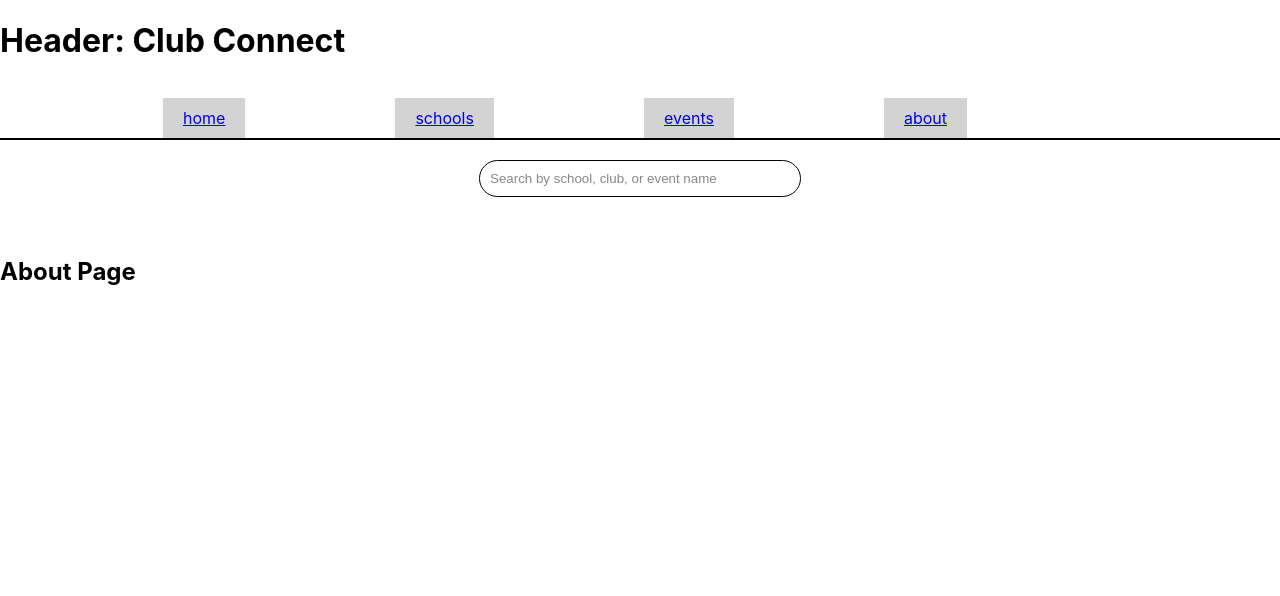
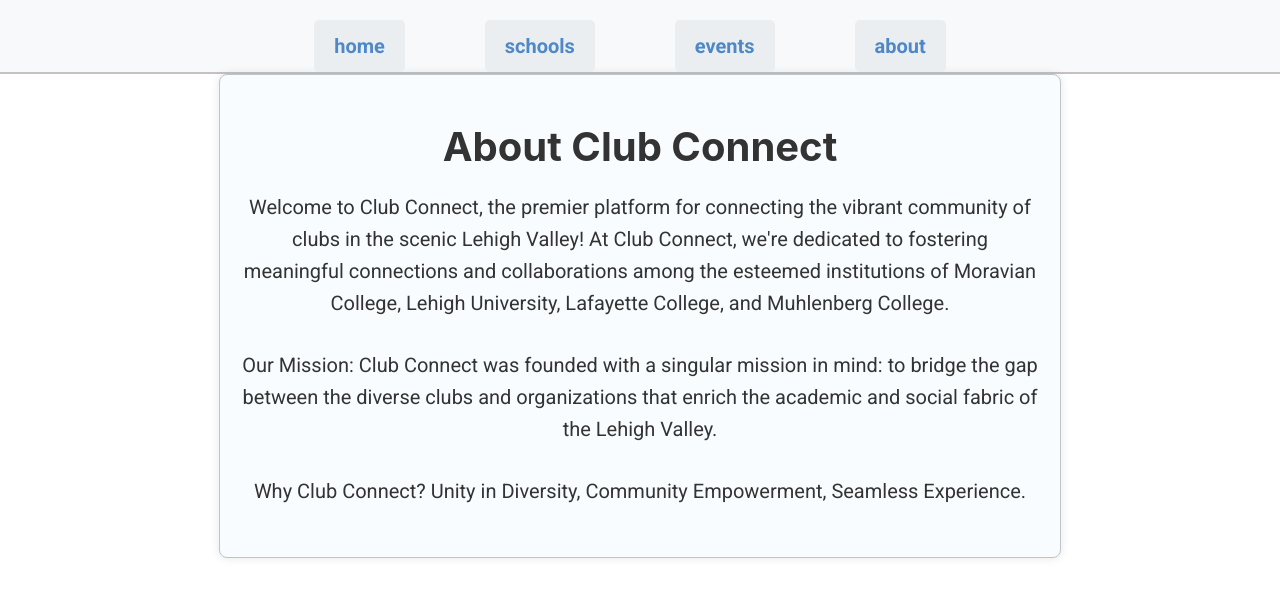
Before and after one commit to nadu1900/clubconnect, a React (Create React App) app in the folder clubconnect/: page /about in a window 1280 px wide. Shown: the top 596 px of the page. Built offline with nearby package versions, Linux system fonts and the light colour scheme.

Commit message:
Pushing my changes to repo

```diff
--- a/clubconnect/src/components/NavBar.css
+++ b/clubconnect/src/components/NavBar.css
@@ -1,22 +1,25 @@
 .nav-links {
-  display: flex;
+  display:flex;
   justify-content: center;
   align-items: center;
-  border-bottom: 2px solid black;
+  gap: 60px;
+  border-bottom: 2px solid rgb(198, 194, 194);
+  background-color: #f8f9fa;
 }
-
 
 .button {
   padding: 10px 20px;
-  background-color: lightgray;
+  background-color: #ebeef1;
+  color: white;
   cursor: pointer;
   transition: background-color 0.3s ease;
-  margin-right: 150px;
+  margin-right: 20px;
   margin-bottom: 0px;
-  font-style: bold;
+  font-weight: bold;
+  border: none;
+  border-radius: 5px;
 }
 
-
 .button:hover {
-  background-color: #ccc;
+  background-color: #b3bcc5;
 }
--- a/clubconnect/src/components/SearchBar.css
+++ b/clubconnect/src/components/SearchBar.css
@@ -13,6 +13,8 @@
   width: 300px;
   margin-top: 20px;
   margin-bottom: 40px;
+  font-size: 17px;
+
 }
 
 
--- a/clubconnect/src/components/SearchBar.js
+++ b/clubconnect/src/components/SearchBar.js
@@ -1,6 +1,6 @@
 
 import React, { useState } from 'react';
-import './SearchBar.css'; // Import CSS file for styling
+import './SearchBar.css';
 
 
 const SearchBar = () => {
--- a/clubconnect/src/data/EventData.js
+++ b/clubconnect/src/data/EventData.js
@@ -19,7 +19,7 @@ const EventData = [
     time: "11:00 AM",
     location: "Location 2",
     description: "Description of Event 2",
-    image: require("./eventimages/Green and Purple Modern Speakers Instagram Post.png"), // Replace with actual image URL
+    image: require("./eventimages/Green and Purple Modern Speakers Instagram Post.png"),
   },
   {
     id: 3,
@@ -28,9 +28,8 @@ const EventData = [
     time: "12:00 PM",
     location: "Location 3",
     description: "Description of Event 3",
-    image: require("./eventimages/basketball tournament.png"), // Replace with actual image URL
+    image: require("./eventimages/basketball tournament.png"),
   },
-  // Three additional events added below:
   {
     id: 4,
     title: "Event 4",
@@ -38,7 +37,7 @@ const EventData = [
     time: "1:00 PM",
     location: "Location 4",
     description: "Description of Event 4",
-    image: require("./eventimages/Orange And Cream Minimalist Happy Thanksgiving Day Instagram Post.png"), // Replace with actual image URL
+    image: require("./eventimages/Orange And Cream Minimalist Happy Thanksgiving Day Instagram Post.png"),
   },
   {
     id: 5,
@@ -47,7 +46,7 @@ const EventData = [
     time: "2:00 PM",
     location: "Location 5",
     description: "Description of Event 5",
-    image: require("./eventimages/MCAT Post.png"), // Replace with actual image URL
+    image: require("./eventimages/MCAT Post.png"),
   },
   {
     id: 6,
@@ -56,7 +55,7 @@ const EventData = [
     time: "3:00 PM",
     location: "Location 6",
     description: "Description of Event 6",
-        image: require("./eventimages/black-is-king-image-4d4dd8ce-1596123053.jpeg"), // Replace with actual image URL
+        image: require("./eventimages/black-is-king-image-4d4dd8ce-1596123053.jpeg"),
   },
 ];
 
--- a/clubconnect/src/pages/About.js
+++ b/clubconnect/src/pages/About.js
@@ -1,16 +1,18 @@
-// exporting the header component into this file
-import Header from "../components/Header";
+// importing necessary components
 import NavBar from "../components/NavBar";
-import SearchBar from "../components/SearchBar";
+import React, { useState } from "react";
+import "../styles/About.css";
 
-
-export default function About(){
-    return(
+export default function About() {
+    return (
         <>
-        <Header />
-        <NavBar />
-        <SearchBar />
-        <h2> About Page</h2>
+            <NavBar />
+            <div id="about-container" className="about-box">
+                <h1>About Club Connect</h1>
+                <p>Welcome to Club Connect, the premier platform for connecting the vibrant community of clubs in the scenic Lehigh Valley! At Club Connect, we're dedicated to fostering meaningful connections and collaborations among the esteemed institutions of Moravian College, Lehigh University, Lafayette College, and Muhlenberg College.</p>
+                <p>Our Mission: Club Connect was founded with a singular mission in mind: to bridge the gap between the diverse clubs and organizations that enrich the academic and social fabric of the Lehigh Valley.</p>
+                <p>Why Club Connect? Unity in Diversity, Community Empowerment, Seamless Experience.</p>
+            </div>
         </>
     )
 }
--- a/clubconnect/src/pages/Schools.js
+++ b/clubconnect/src/pages/Schools.js
@@ -1,5 +1,4 @@
 // exporting the header component into this file
-import Header from "../components/Header";
 import NavBar from "../components/NavBar";
 import SearchBar from "../components/SearchBar";
 
@@ -7,10 +6,9 @@ import SearchBar from "../components/SearchBar";
 export default function Schools(){
     return(
         <>
-        <Header />
+        <h1> ClubConnect</h1>
         <NavBar />
         <SearchBar />
-        <h2> School Page</h2>
         </>
     )
 }
--- /dev/null
+++ b/clubconnect/src/styles/About.css
@@ -0,0 +1,53 @@
+@import url('https://fonts.googleapis.com/css2?family=Roboto:wght@400;700&display=swap');
+
+#about-container {
+    max-width: 800px;
+    margin: 0 auto;
+    padding: 20px;
+    text-align: center; /* Center align the content */
+}
+.about-box {
+    background-color: #f9fcfe;
+    border: 1px solid #bdc4ca;
+    border-radius: 8px;
+    padding: 30px; /* Padding inside the box */
+    box-shadow: 0 0 10px rgba(0, 0, 0, 0.1); /* Box shadow */
+}
+
+h1 {
+    font-size: 2.5rem;
+    font-weight: bold;
+    color: #333;
+    margin-bottom: 20px; /* Add margin below the heading */
+}
+
+p {
+    font-family: 'Roboto', sans-serif; /* Use Roboto font */
+}
+
+h1{
+
+}
+
+:root {
+    --text-color: #666;
+    --link-color: #4e88c6;
+    --link-hover-color: #0056b3;
+  }
+
+  p {
+    font-size: 1.25rem; /* Equivalent to 20px */
+    line-height: 1.6;
+    color: #333;
+    margin-bottom: 30px; /* Equivalent to 20px */
+  }
+
+  a {
+    color: var(--link-color);
+    text-decoration: none;
+    transition: color 0.3s ease;
+  }
+
+  a:hover {
+    color: var(--link-hover-color);
+  }
```
